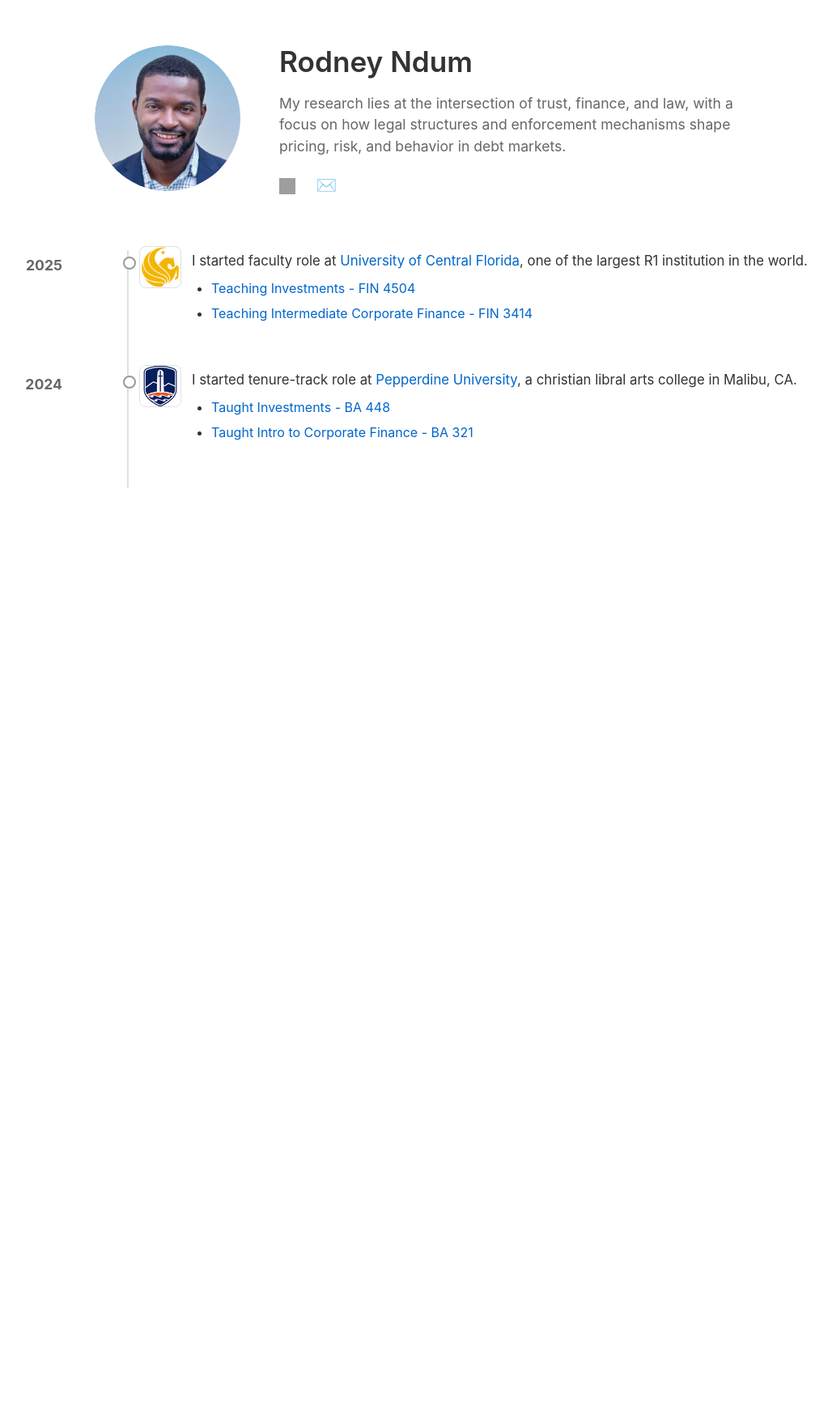
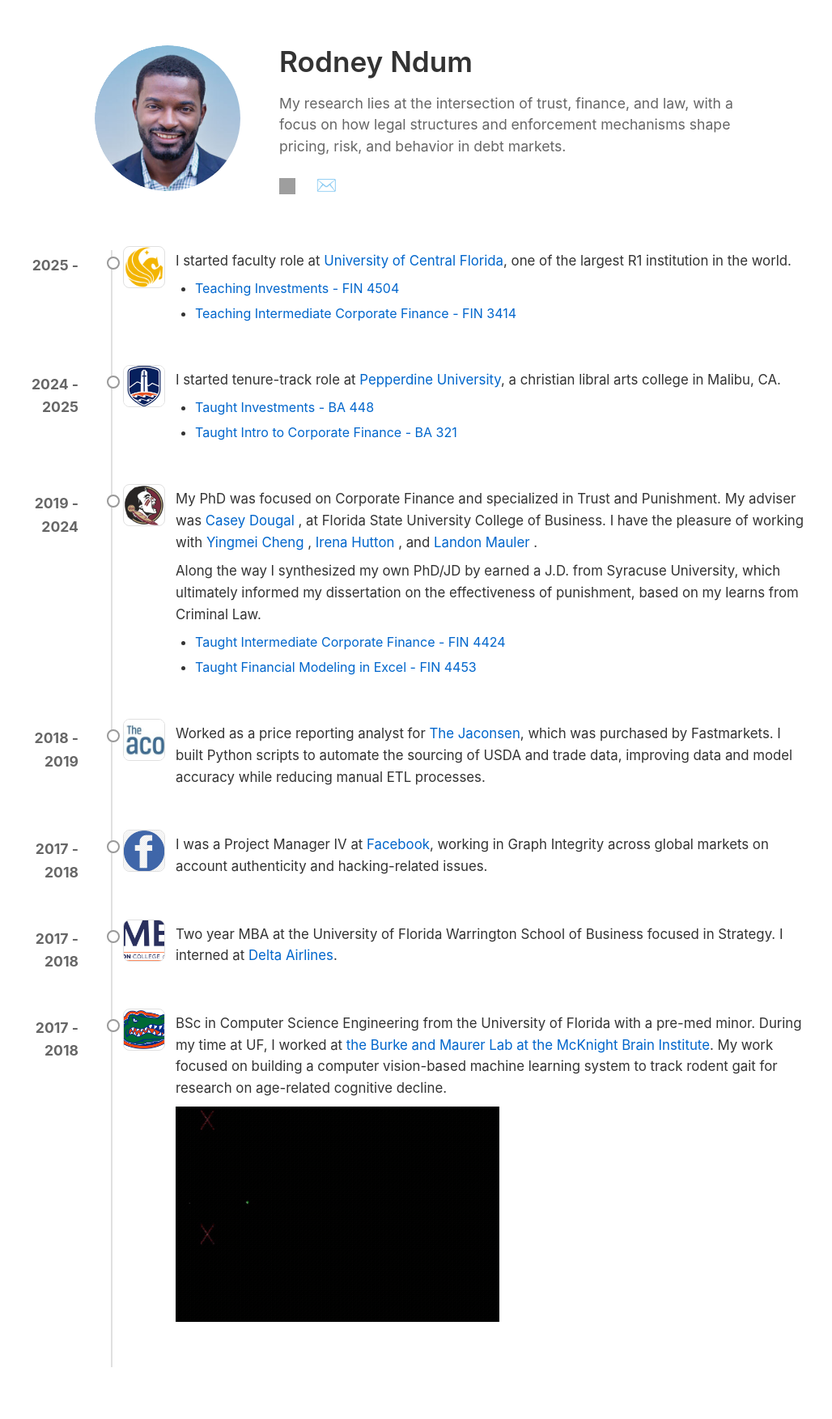
Before and after one commit to rndum/rndum.github.io, a Jekyll site: the page built from index.md, in a window 1280 px wide. Shown: the whole page at 81% size, without its empty margins (123-1151 px from the left). Built offline with Jekyll 4.4.1, drawn with Linux system fonts in a browser that asks for light colours; before the commit the page ends 900 px from its top, so only the background shows below that; grey boxes are pictures that could not be loaded.

Commit message:
Added new milestones to timeline

```diff
--- a/assets/css/style.css
+++ b/assets/css/style.css
@@ -64,13 +64,13 @@ body {
   position: relative;
   max-width: 800px;
   margin: 2em auto 4em;
-  padding-left: 200px;
+  padding-left: 160px;
 }
 
 .timeline::before {
   content: '';
   position: absolute;
-  left: 140px;
+  left: 100px;
   top: 0;
   height: 100%;
   width: 2px;
@@ -84,7 +84,7 @@ body {
 
 .timeline-date {
   position: absolute;
-  left: -200px;
+  left: -160px;
   top: 5px;
   width: 60px;
   text-align: right;
--- a/index.md
+++ b/index.md
@@ -3,7 +3,7 @@ layout: default
 ---
 
 <div class="timeline-item">
-  <div class="timeline-date">2025</div>
+  <div class="timeline-date">2025 - </div>
   <div class="timeline-dot"></div>
   <img src="/assets/images/ucf.png" class="timeline-icon" />
   <div class="timeline-content">
@@ -16,7 +16,7 @@ layout: default
 </div>
 
 <div class="timeline-item">
-  <div class="timeline-date">2024</div>
+  <div class="timeline-date">2024 - 2025</div>
   <div class="timeline-dot"></div>
   <img src="/assets/images/pepperdine.jpg" class="timeline-icon" />
   <div class="timeline-content">
@@ -27,3 +27,57 @@ layout: default
     </ul>
   </div>
 </div>
+
+<div class="timeline-item">
+  <div class="timeline-date">2019 - 2024</div>
+  <div class="timeline-dot"></div>
+  <img src="/assets/images/fsu.png" class="timeline-icon" />
+  <div class="timeline-content">
+    <p>My PhD was focused on Corporate Finance and specialized in Trust and Punishment. My adviser was <a href="https://business.fsu.edu/person/casey-dougal"> Casey Dougal </a>, at Florida State University College of Business. I have the pleasure of working with <a href="https://www.lsu.edu/business/directory/employee-profiles/cheng-yingmei-finance.php"> Yingmei Cheng </a>, <a href="https://business.fsu.edu/person/irena-hutton"> Irena Hutton </a>, and <a href="https://business.fsu.edu/person/landon-mauler"> Landon Mauler </a> .</p>
+    <p>
+      Along the way I synthesized my own PhD/JD by earned a J.D. from Syracuse University, which ultimately informed my dissertation on the effectiveness of punishment, based on my learns from Criminal Law.
+    </p>
+    <ul>
+      <li><a href="#">Taught Intermediate Corporate Finance - FIN 4424</a></li>
+      <li><a href="#">Taught Financial Modeling in Excel - FIN 4453</a></li>
+    </ul>
+  </div>
+</div>
+
+<div class="timeline-item">
+  <div class="timeline-date">2018 - 2019</div>
+  <div class="timeline-dot"></div>
+  <img src="/assets/images/jacobsen.jpg" class="timeline-icon" />
+  <div class="timeline-content">
+    <p>Worked as a price reporting analyst for <a href="https://thejacobsen.com/">The Jaconsen</a>, which was purchased by Fastmarkets. I built Python scripts to automate the sourcing of USDA and trade data, improving data and model accuracy while reducing manual ETL processes. </p>
+  </div>
+</div>
+
+<div class="timeline-item">
+  <div class="timeline-date">2017 - 2018</div>
+  <div class="timeline-dot"></div>
+  <img src="/assets/images/facebook.jpg" class="timeline-icon" />
+  <div class="timeline-content">
+    <p>I was a Project Manager IV at <a href="https://www.facebook.com/\">Facebook</a>, working in Graph Integrity across global markets on account authenticity and hacking-related issues. </p>
+  </div>
+</div>
+
+<div class="timeline-item">
+  <div class="timeline-date">2017 - 2018</div>
+  <div class="timeline-dot"></div>
+  <img src="/assets/images/ufmba.png" class="timeline-icon" />
+  <div class="timeline-content">
+    <p>Two year MBA at the University of Florida Warrington School of Business focused in Strategy. I interned at <a href="https://www.delta.com/us/en/about-delta/corporate-information">Delta Airlines</a>. </p>
+  </div>
+</div>
+
+
+<div class="timeline-item">
+  <div class="timeline-date">2017 - 2018</div>
+  <div class="timeline-dot"></div>
+  <img src="/assets/images/uf.png" class="timeline-icon" />
+  <div class="timeline-content">
+    <p>BSc in Computer Science Engineering from the University of Florida with a pre-med minor. During my time at UF, I worked at <a href="https://mbi.ufl.edu/\">the Burke and Maurer Lab at the McKnight Brain Institute</a>. My work focused on building a computer vision-based machine learning system to track rodent gait for research on age-related cognitive decline.  </p>
+    <img src="assets/images/rodent-gait.gif" alt="Rodent gait tracking demo" width="400" />
+  </div>
+</div>
```
Also changed, not shown: assets/images/facebook.jpg (added), assets/images/fsu.png (added), assets/images/jacobsen.jpg (added), assets/images/rodent-gait.gif (added), assets/images/uf.png (added), assets/images/ufmba.png (added).
